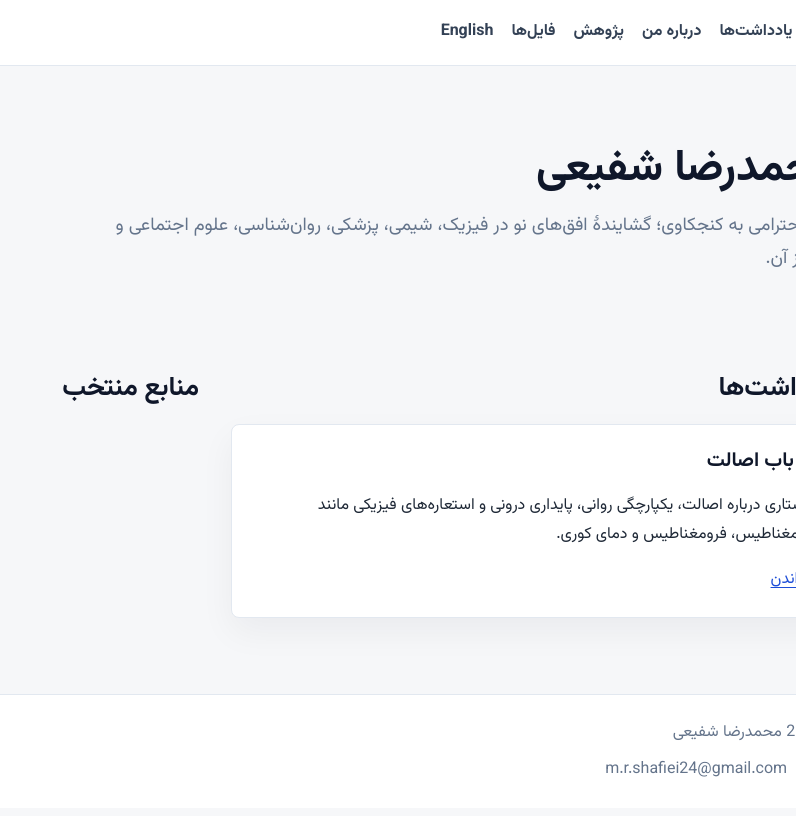
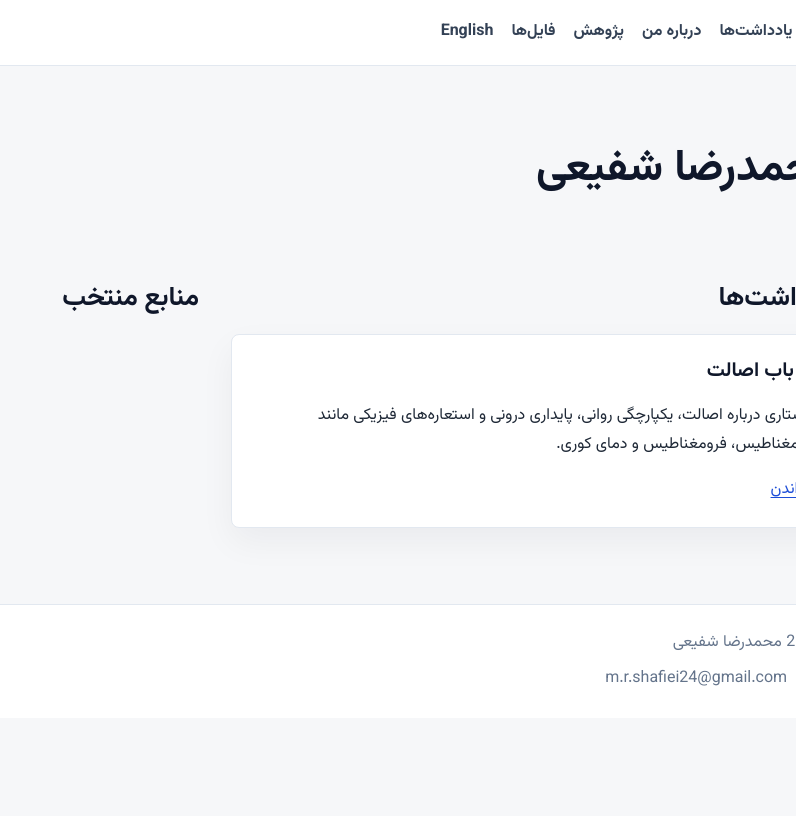
Before and after one commit to Mohamadrezash204/Mohamadrezash204.github.io, a Jekyll site: the page built from fa/index.html, in a window 1280 px wide. Shown: the top 816 px of the page, without its empty margins (484-1280 px from the left). Built offline with Jekyll 4.4.1, drawn with Linux system fonts in a browser that asks for light colours.

Commit message:
Remove Persian homepage tagline

```diff
--- a/fa/index.html
+++ b/fa/index.html
@@ -7,7 +7,6 @@ permalink: /fa/
 
 <section class="hero">
   <h1>محمدرضا شفیعی</h1>
-  <p class="subtitle">ادای احترامی به کنجکاوی؛ گشایندهٔ افق‌های نو در فیزیک، شیمی، پزشکی، روان‌شناسی، علوم اجتماعی و فراتر از آن.</p>
 </section>
 
 <div class="home-grid resources-right">
```
